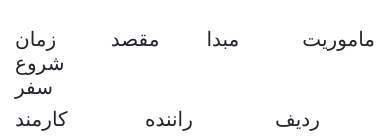
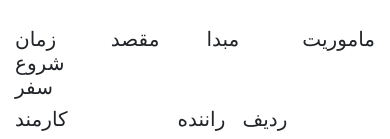
Before and after one commit to hamid20tik/driver, a Django app: page /enter-travel/ in a window 390 px wide. Shown: the part 972-1111 px from the top of the page. Run offline with Django 3.2, Linux system fonts and the light colour scheme; the visitor is signed in with stand-in values (Sample User, id 1); data that the repository does not hold is empty; some libraries are stand-ins or nearby versions.

Commit message:
nemayesh behtar driver va erter_travel 1 - <<< return 'نام : {0} {1}  // موبایل :  {2}  خودرو :   {3}'.format(self.name, self.family, self.phone, self.car_name) >>> dar models.py ghesmate def __str__(self): return 'نام : {0} {1}  // موبایل :  {2}  خودرو :   {3}'.format(self.name, self.family, self.phone, self.car_name) mitavanim ba in نام va ... dar safheye khod dar jaee ke form.driver ra farakhani mikonim be sorate joda az ham va ba tozihat khoroji dashte bashim hamchenin harja ke driver ra farakhani konim in nemayesh joda etefagh mioftad

```diff
--- a/myblog/driver/models.py
+++ b/myblog/driver/models.py
@@ -16,7 +16,7 @@ class driver(models.Model):
     car_pelak = models.CharField(max_length=8)
 
     def __str__(self):
-        return '{} {} {} {}'.format(self.name, self.family, self.phone, self.car_name)
+        return 'نام : {0} {1}  // موبایل :  {2}  خودرو :   {3}'.format(self.name, self.family, self.phone, self.car_name)
 
 
 class person(models.Model):
@@ -25,7 +25,7 @@ class person(models.Model):
     person_code = models.IntegerField(max_length=8)
 
     def __str__(self):
-        return '{} {}'.format(self.name, self.family)
+        return 'نام :{0} {1}'.format(self.name, self.family)
 
 
 class safar(models.Model):
--- a/myblog/driver/templates/enter_travel.html
+++ b/myblog/driver/templates/enter_travel.html
@@ -99,7 +99,7 @@
                 <div class="col">
                     <h5>کارمند</h5>
                 </div>
-                <div class="col">
+                <div class="col-2">
                     <h5>راننده</h5>
                 </div>
                 <div class="col">
@@ -126,7 +126,7 @@
                 <div class="col">
                     {{sa.person}}
                 </div>
-                <div class="col">
+                <div class="col-2">
                     {{sa.driver}}
                 </div>
                 <div class="col">
--- a/myblog/driver/templates/report.html
+++ b/myblog/driver/templates/report.html
@@ -26,7 +26,7 @@
             <div class="col">
                  <h5>کارمند</h5>
             </div>
-            <div class="col">
+            <div class="col-2">
                  <h5>راننده</h5>
             </div>
             <div class="col">
@@ -53,7 +53,7 @@
             <div class="col">
                 {{sa.person}}
             </div>
-            <div class="col">
+            <div class="col-2">
                 {{sa.driver}}
             </div>
             <div class="col">
```
